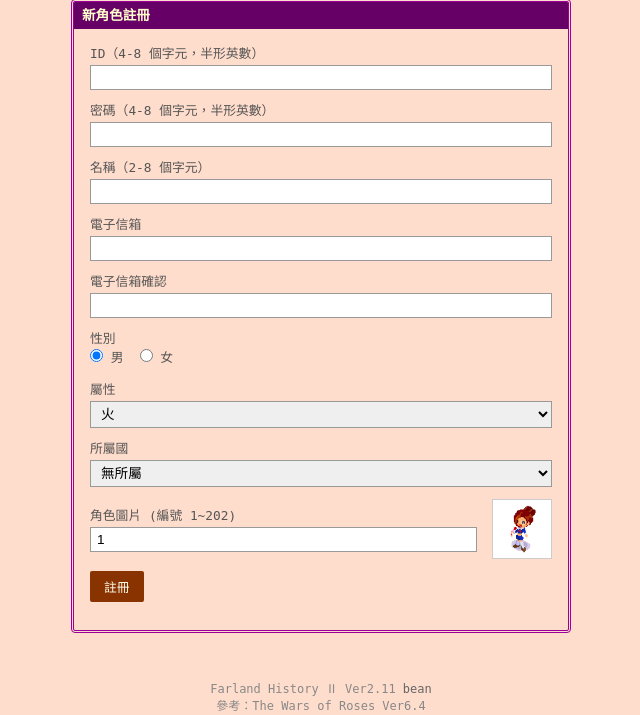
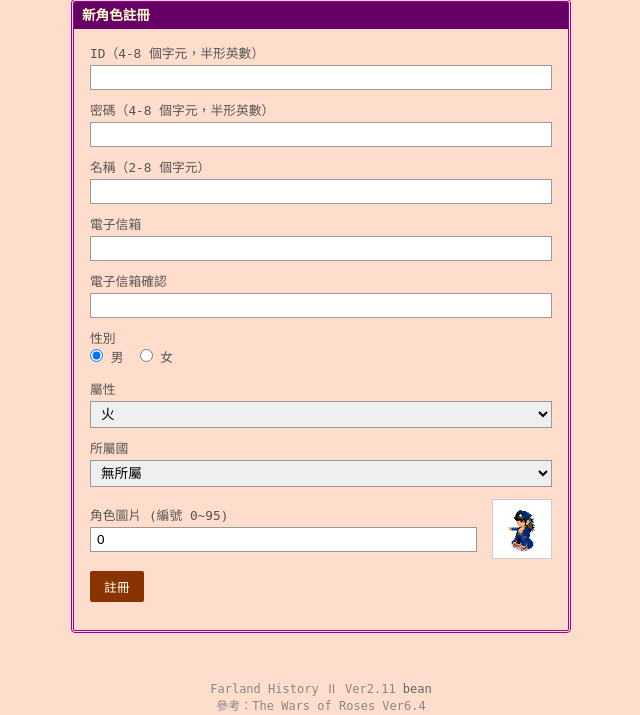
Before and after one commit to Huai328/farland2, a Flask app: page /register in a window 1280 px wide. Shown: the part 33-748 px from the top of the page, without its empty margins (319-959 px from the left). Run offline with Flask 3, Linux system fonts and the light colour scheme; data that the repository does not hold is empty.

Commit message:
Update register.html

```diff
--- a/templates/register.html
+++ b/templates/register.html
@@ -54,12 +54,12 @@
             </div>
 <div class="form-row" style="display: flex; align-items: center; gap: 15px;">
     <div style="flex: 1;">
-        <label for="img">角色圖片 (編號 1~202)</label>
-        <input type="number" id="img" name="img" min="1" max="202" value="1" required oninput="updateAvatarPreview()">
+        <label for="img">角色圖片 (編號 0~95)</label>
+        <input type="number" id="img" name="img" min="0" max="95" value="0" required oninput="updateAvatarPreview()">
     </div>
     <!-- 這裡補上用來顯示預覽圖的區塊 -->
     <div style="width: 60px; height: 60px; display: flex; align-items: center; justify-content: center; border: 1px solid #ccc; background: #fff; padding: 5px;">
-        <img id="avatar-preview" src="/static/img/chara/1.gif" alt="頭像預覽" style="max-width: 100%; max-height: 100%;">
+        <img id="avatar-preview" src="/static/img/chara/0.gif" alt="頭像預覽" style="max-width: 100%; max-height: 100%;">
     </div>
 </div>
 
@@ -70,8 +70,8 @@ function updateAvatarPreview() {
     var preview = document.getElementById('avatar-preview');
     var val = parseInt(input.value);
 
-    // 確保輸入的數字在 1~202 之間才進行更換
-    if (val >= 1 && val <= 202) {
+    // 確保輸入的數字在 0~95 之間才進行更換
+    if (val >= 0 && val <= 95) {
         preview.src = "/static/img/chara/" + val + ".gif";
     }
 }
```
